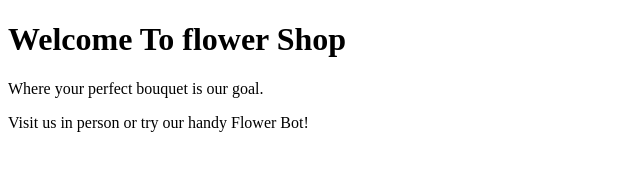
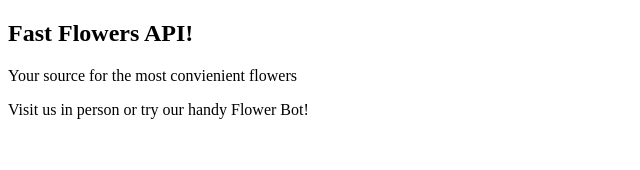
Before and after one commit to DaleStewart/Actions_Education, a website: page index.html in a window 1280 px wide. Shown: the whole page, without its empty margins (0-640 px from the left). Drawn offline with Linux system fonts and the light colour scheme.

Commit message:
Finalized the HTML file, and inline commented the purpose of the sendfile function

```diff
--- a/flowershopapi.json
+++ b/flowershopapi.json
@@ -6,7 +6,7 @@
   },
   "servers": [
     {
-      "url": "https://application-1a.y3t4gz5c69z.us-east.codeengine.appdomain.cloud"
+      "url": "https://application-fd.y3t4gz5c69z.us-east.codeengine.appdomain.cloud"
     }
   ],
   "paths": {
--- a/index.html
+++ b/index.html
@@ -4,8 +4,8 @@
     <title>Flowershop</title>
   </head>
   <body>
-    <h1><strong>Welcome To flower Shop</strong></h1>
-    <p>Where your perfect bouquet is our goal.</p>
+    <h2><strong>Fast Flowers API!</strong></h2>
+    <p>Your source for the most convienient flowers</p>
     <p>Visit us in person or try our handy Flower Bot!</p>
   </body>
 </html>
--- a/index.js
+++ b/index.js
@@ -12,7 +12,7 @@ var whitetulip = { 'identifiers': { 'color': 'white', 'flowertype': 'tulip' }, '
 //port setup
 const PORT = 8080;
 
-//App setup
+//app setup
 const app = express();
 app.use(bodyParser.json());
 
@@ -93,6 +93,7 @@ app.get('/status', (req, res) => {
 })
 
 app.get('', (req, res) => {
+    //return the html file to be rendered
     res.sendFile(path.join(__dirname, '/index.html'));
 });
 
```
